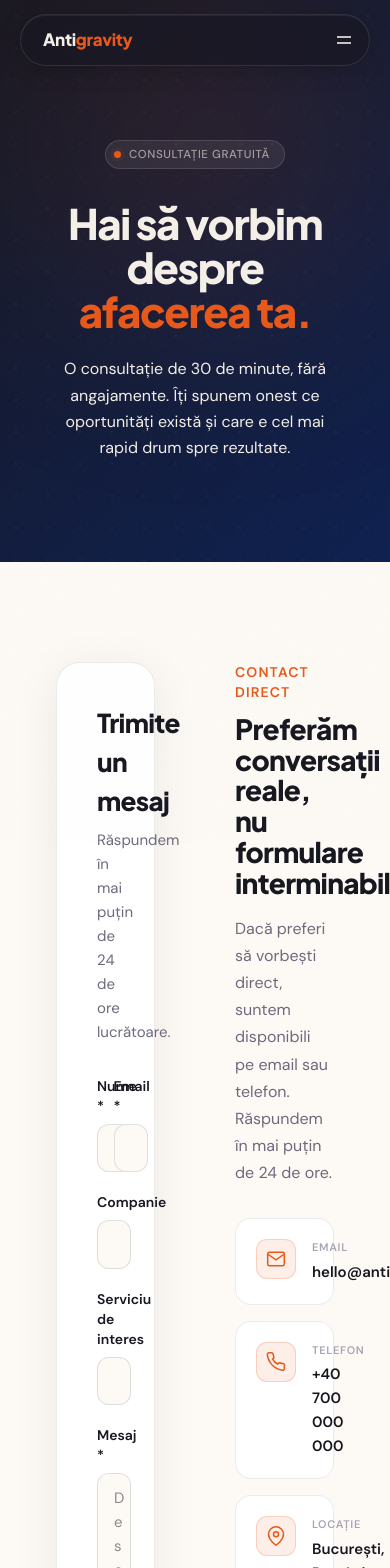
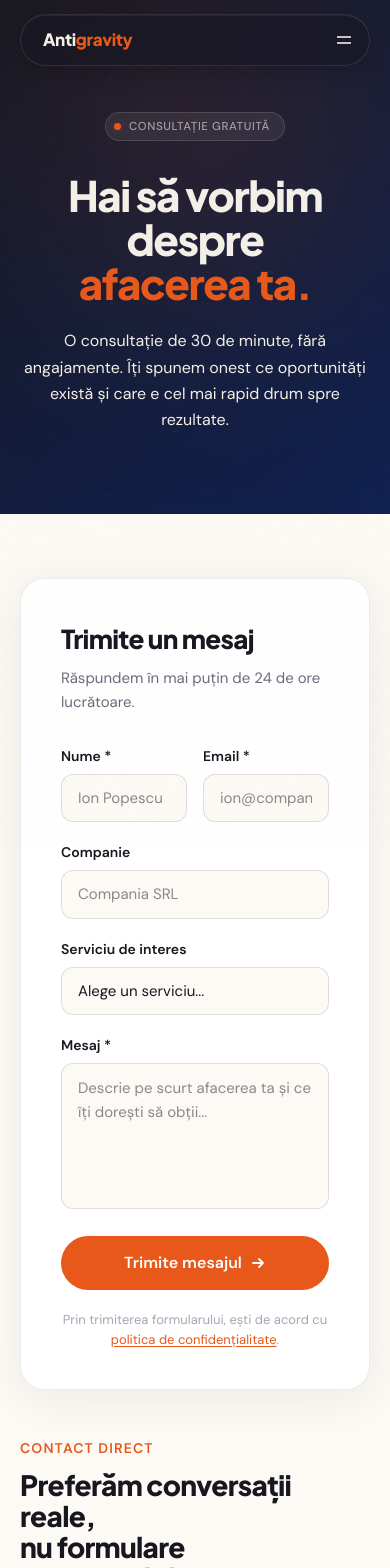
Before and after one commit to BogdanAnghelina/website_agentie, a Next.js app: page /contact in a window 390 px wide. Shown: the top 1568 px of the page. Built offline with nearby package versions, Linux system fonts and the light colour scheme.

Commit message:
feat: mobile responsiveness for all remaining pages (contact, case-studies, how-we-work, pricing, legal pages)

```diff
--- a/app/case-studies/page.tsx
+++ b/app/case-studies/page.tsx
@@ -85,7 +85,7 @@ export default function CaseStudiesPage() {
       </div>
 
       {/* CASE STUDIES */}
-      <section className="bg-cream py-24 px-14">
+      <section className="bg-cream py-16 px-5 md:py-24 md:px-14">
         <div style={{ maxWidth: 1200, margin: '0 auto' }}>
           <div className="flex flex-col gap-6">
             {cases.map((cs, i) => (
@@ -129,7 +129,7 @@ export default function CaseStudiesPage() {
       </section>
 
       {/* CTA */}
-      <section className="relative overflow-hidden text-center py-[110px] px-14" style={{ background: '#0E2050' }}>
+      <section className="relative overflow-hidden text-center py-20 px-5 md:py-[110px] md:px-14" style={{ background: '#0E2050' }}>
         <div className="absolute pointer-events-none" style={{ width: 600, height: 600, top: -200, left: '50%', transform: 'translateX(-50%)', borderRadius: '50%', filter: 'blur(120px)', background: 'radial-gradient(circle, rgba(232,88,26,.18) 0%, transparent 70%)' }} aria-hidden="true" />
         <div className="relative z-10 mx-auto" style={{ maxWidth: 640 }}>
           <ScrollReveal>
--- a/app/confidentialitate/page.tsx
+++ b/app/confidentialitate/page.tsx
@@ -8,7 +8,7 @@ export const metadata: Metadata = {
 
 export default function ConfidentialitatePage() {
   return (
-    <section className="bg-cream py-24 px-14">
+    <section className="bg-cream py-16 px-5 md:py-24 md:px-14">
       <div className="mx-auto prose prose-lg" style={{ maxWidth: 800 }}>
         <h1 className="font-head font-extrabold text-text-1 mb-6" style={{ fontSize: 'clamp(28px, 3vw, 42px)' }}>Politica de Confidențialitate</h1>
         <p className="text-text-3 text-sm mb-10">Ultima actualizare: Martie 2025</p>
--- a/app/contact/page.tsx
+++ b/app/contact/page.tsx
@@ -20,7 +20,7 @@ export default function ContactPage() {
         <div className="absolute inset-0 pointer-events-none" style={{ backgroundImage: 'radial-gradient(circle, rgba(255,255,255,0.055) 1px, transparent 1px)', backgroundSize: '32px 32px' }} aria-hidden="true" />
         <div className="absolute rounded-full pointer-events-none" style={{ width: 500, height: 500, top: -100, right: -60, background: 'radial-gradient(circle, rgba(232,88,26,0.17) 0%, transparent 70%)', filter: 'blur(100px)', animation: 'blob-drift 14s ease-in-out infinite' }} aria-hidden="true" />
 
-        <section className="relative z-10 mx-auto text-center" style={{ padding: '140px 56px 100px', maxWidth: 800 }} aria-label="Contact hero">
+        <section className="relative z-10 mx-auto text-center px-5 pt-28 pb-20 md:pt-36 md:pb-24" style={{ maxWidth: 800 }} aria-label="Contact hero">
           <div className="inline-flex items-center gap-2 rounded-full w-fit mb-8 text-[11.5px] font-medium tracking-[0.05em] uppercase mx-auto" style={{ background: 'rgba(255,255,255,0.07)', border: '1px solid rgba(255,255,255,0.12)', padding: '5px 14px 5px 8px', color: 'rgba(244,240,232,0.58)', animation: 'hero-up 0.6s cubic-bezier(0.16,1,0.3,1) forwards 0.15s', opacity: 0 }}>
             <span className="w-[7px] h-[7px] bg-orange rounded-full flex-shrink-0" style={{ animation: 'pulse-ring 2.4s ease-in-out infinite' }} aria-hidden="true" />
             Consultație gratuită
@@ -35,9 +35,9 @@ export default function ContactPage() {
       </div>
 
       {/* MAIN CONTENT */}
-      <section style={{ background: '#FDFAF5', padding: '100px 56px' }} aria-label="Formular de contact">
+      <section className="px-5 py-16 md:px-14 md:py-24" style={{ background: '#FDFAF5' }} aria-label="Formular de contact">
         <div className="mx-auto" style={{ maxWidth: 1200 }}>
-          <div className="grid grid-cols-2 gap-[80px] items-start">
+          <div className="grid grid-cols-1 md:grid-cols-2 gap-12 md:gap-[80px] items-start">
 
             {/* Contact Form */}
             <ScrollReveal>
@@ -146,7 +146,7 @@ export default function ContactPage() {
       </section>
 
       {/* SERVICES QUICK LINKS */}
-      <section style={{ background: '#F4F0E8', padding: '80px 56px' }} aria-label="Serviciile noastre">
+      <section className="px-5 py-12 md:px-14 md:py-20" style={{ background: '#F4F0E8' }} aria-label="Serviciile noastre">
         <div className="mx-auto" style={{ maxWidth: 1200 }}>
           <ScrollReveal>
             <div className="text-center mb-12">
--- a/app/cookies/page.tsx
+++ b/app/cookies/page.tsx
@@ -8,7 +8,7 @@ export const metadata: Metadata = {
 
 export default function CookiesPage() {
   return (
-    <section className="bg-cream py-24 px-14">
+    <section className="bg-cream py-16 px-5 md:py-24 md:px-14">
       <div className="mx-auto" style={{ maxWidth: 800 }}>
         <h1 className="font-head font-extrabold text-text-1 mb-6" style={{ fontSize: 'clamp(28px, 3vw, 42px)' }}>Politica de Cookies</h1>
         <p className="text-text-3 text-sm mb-10">Ultima actualizare: Martie 2025</p>
--- a/app/how-we-work/page.tsx
+++ b/app/how-we-work/page.tsx
@@ -61,7 +61,7 @@ export default function HowWeWorkPage() {
       </div>
 
       {/* STEPS */}
-      <section className="bg-warm-white py-24 px-14">
+      <section className="bg-warm-white py-16 px-5 md:py-24 md:px-14">
         <div style={{ maxWidth: 1200, margin: '0 auto' }}>
           {steps.map((step, i) => (
             <ScrollReveal key={i} delay={i * 0.05}>
@@ -86,7 +86,7 @@ export default function HowWeWorkPage() {
       </section>
 
       {/* CTA */}
-      <section className="relative overflow-hidden text-center py-[110px] px-14" style={{ background: '#0E2050' }}>
+      <section className="relative overflow-hidden text-center py-20 px-5 md:py-[110px] md:px-14" style={{ background: '#0E2050' }}>
         <div className="absolute pointer-events-none" style={{ width: 600, height: 600, top: -200, left: '50%', transform: 'translateX(-50%)', borderRadius: '50%', filter: 'blur(120px)', background: 'radial-gradient(circle, rgba(232,88,26,.18) 0%, transparent 70%)' }} aria-hidden="true" />
         <div className="relative z-10 mx-auto" style={{ maxWidth: 640 }}>
           <ScrollReveal>
--- a/app/pricing/page.tsx
+++ b/app/pricing/page.tsx
@@ -84,7 +84,7 @@ export default function PricingPage() {
       </div>
 
       {/* PACKAGES */}
-      <section className="bg-cream py-24 px-14">
+      <section className="bg-cream py-16 px-5 md:py-24 md:px-14">
         <div style={{ maxWidth: 1100, margin: '0 auto' }}>
           <div className="grid grid-cols-1 md:grid-cols-3 gap-5">
             {packages.map((pkg, i) => (
--- a/app/termeni/page.tsx
+++ b/app/termeni/page.tsx
@@ -8,7 +8,7 @@ export const metadata: Metadata = {
 
 export default function TermeniPage() {
   return (
-    <section className="bg-cream py-24 px-14">
+    <section className="bg-cream py-16 px-5 md:py-24 md:px-14">
       <div className="mx-auto prose prose-lg" style={{ maxWidth: 800 }}>
         <h1 className="font-head font-extrabold text-text-1 mb-6" style={{ fontSize: 'clamp(28px, 3vw, 42px)' }}>Termeni și Condiții</h1>
         <p className="text-text-3 text-sm mb-10">Ultima actualizare: Martie 2025</p>
```
Also changed, not shown: 1 other file (tests, documents, lock files or other folders).
